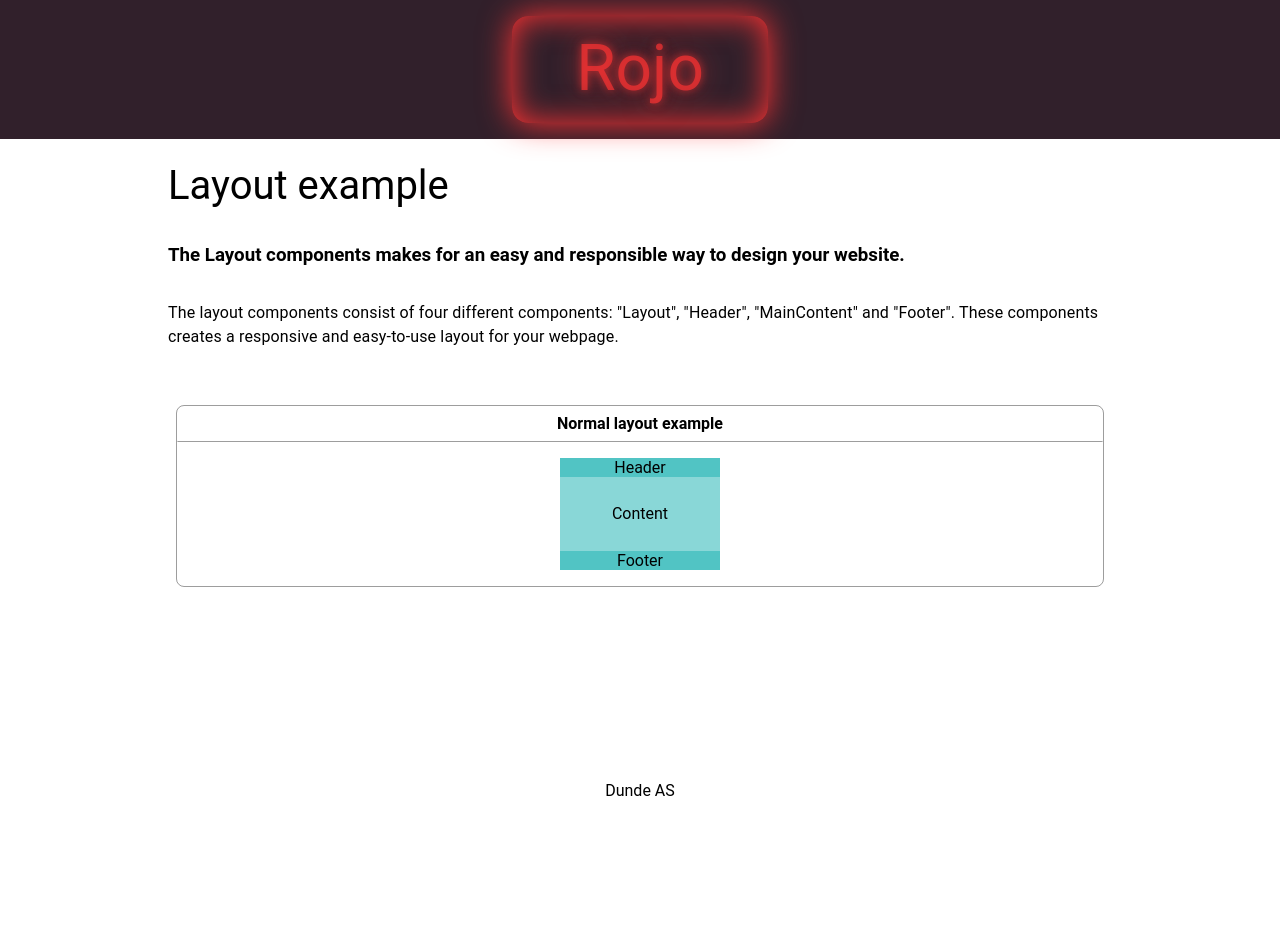
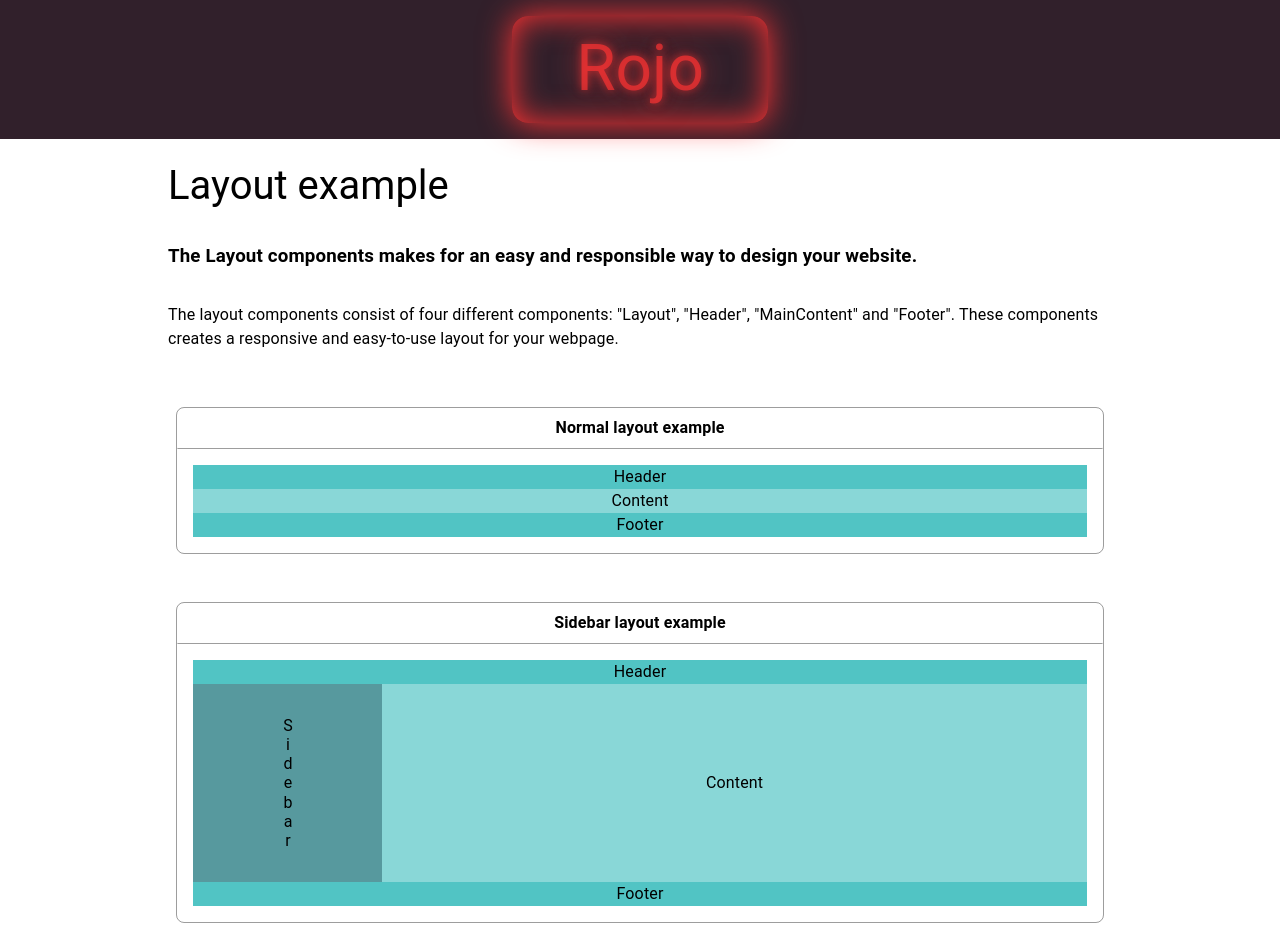
Before and after one commit to rojahno/Rojos, a React (Create React App) app in the folder rojo/: page /#/layout in a window 1280 px wide. Shown: the top 942 px of the page. Before the commit the page ends 800 px from the top, so only its background shows below. Built offline with nearby package versions, Linux system fonts and the light colour scheme.

Commit message:
Fixed sidebar bug and added props

```diff
--- a/rojo/src/App.css
+++ b/rojo/src/App.css
@@ -24,7 +24,8 @@ h1 {
   letter-spacing: 0em;
 }
 
-p {
+p,
+div {
   color: #000000;
   font-family: Roboto;
   letter-spacing: 0.15008px;
--- a/rojo/src/components/examples/LayoutExample.tsx
+++ b/rojo/src/components/examples/LayoutExample.tsx
@@ -9,6 +9,14 @@ import { OverflowContainer } from "../layout/OverflowContainer";
 import styled from "styled-components";
 import { Divider } from "../layout/Divider";
 import { PageLayout } from "../displayPage/PageLayout";
+import { SideBar } from "../sideBar/SideBar";
+import { Content } from "../layout/Content";
+
+const VerticalText = styled.p`
+  writing-mode: vertical-lr;
+  text-orientation: upright;
+  cursor: default;
+`;
 
 /**
  * @summary An example of how to apply the different layout in this library.
@@ -26,12 +34,31 @@ export function LayoutExample() {
       }
     >
       <ComponentExample title={"Normal layout example"}>
-        <Layout width={"10em"} height={"7em"}>
+        <Layout width={"100%"} height={"100%"}>
           <Header centered={true} backgroundColor={"#51C4C4"}>
             Header
           </Header>
           <MainContent centerX={true} centerY={true} backgroundColor={"#51c4c4ac"}>
             Content
+          </MainContent>
+          <Footer centered={true} color={"#51C4C4"}>
+            Footer
+          </Footer>
+        </Layout>
+      </ComponentExample>
+
+      <ComponentExample title={"Sidebar layout example"}>
+        <Layout width={"100%"} height={"100%"}>
+          <Header centered={true} backgroundColor={"#51C4C4"}>
+            Header
+          </Header>
+          <MainContent centerX={true} centerY={true} backgroundColor={"#51c4c4ac"}>
+            <SideBar centerY={true} centerX={true}>
+              <VerticalText>Sidebar</VerticalText>
+            </SideBar>
+            <Content centerX={true} centerY={true}>
+              Content
+            </Content>
           </MainContent>
           <Footer centered={true} color={"#51C4C4"}>
             Footer
--- a/rojo/src/components/sideBar/SideBar.tsx
+++ b/rojo/src/components/sideBar/SideBar.tsx
@@ -1,17 +1,28 @@
 import styled from "styled-components";
 
-//interface SideBarProps {}
+interface SideBarProps {
+  children: any;
+  borderRight?: boolean;
+  centerX?: boolean;
+  centerY?: boolean;
+  width?: string;
+}
 
-const SideBarContent = styled.div`
+const SideBarContent = styled.div<SideBarProps>`
   grid-column-start: sidebar;
   grid-column-end: content;
-  margin: 2em 0;
-  padding: 0em;
-  width: 25vh;
-  height: 100%;
-  border-right: #3c3c3c80 solid;
+  margin: 0em 0;
+  padding: 2em;
+  width: 25%;
+  border-right: ${(props) => (props.borderRight ? "#3c3c3c80 solid" : "")};
+  display: flex;
+  flex-direction: column;
+  justify-content: ${(props) => (props.centerY ? "center" : "stretch")};
+  align-items: ${(props) => (props.centerX ? "center" : "flex-start")};
+  background-color: #57999e;
 `;
 
+// eslint-disable-next-line
 const SideBarLink = styled.a`
   display: block;
   color: black;
@@ -23,21 +34,16 @@ const SideBarLink = styled.a`
     color: white;
   }
 
-
-
   &:hover:not(:active) {
     background-color: #555;
     color: white;
   }
 `;
 
-export const SideBar = () => {
+export const SideBar = (props: SideBarProps) => {
   return (
-    <SideBarContent>
-      <SideBarLink>Home</SideBarLink>
-      <SideBarLink>Components</SideBarLink>
-      <SideBarLink>API</SideBarLink>
-      <SideBarLink>Github</SideBarLink>
+    <SideBarContent centerX={props.centerX} centerY={props.centerY}>
+      {props.children}
     </SideBarContent>
   );
 };
```
